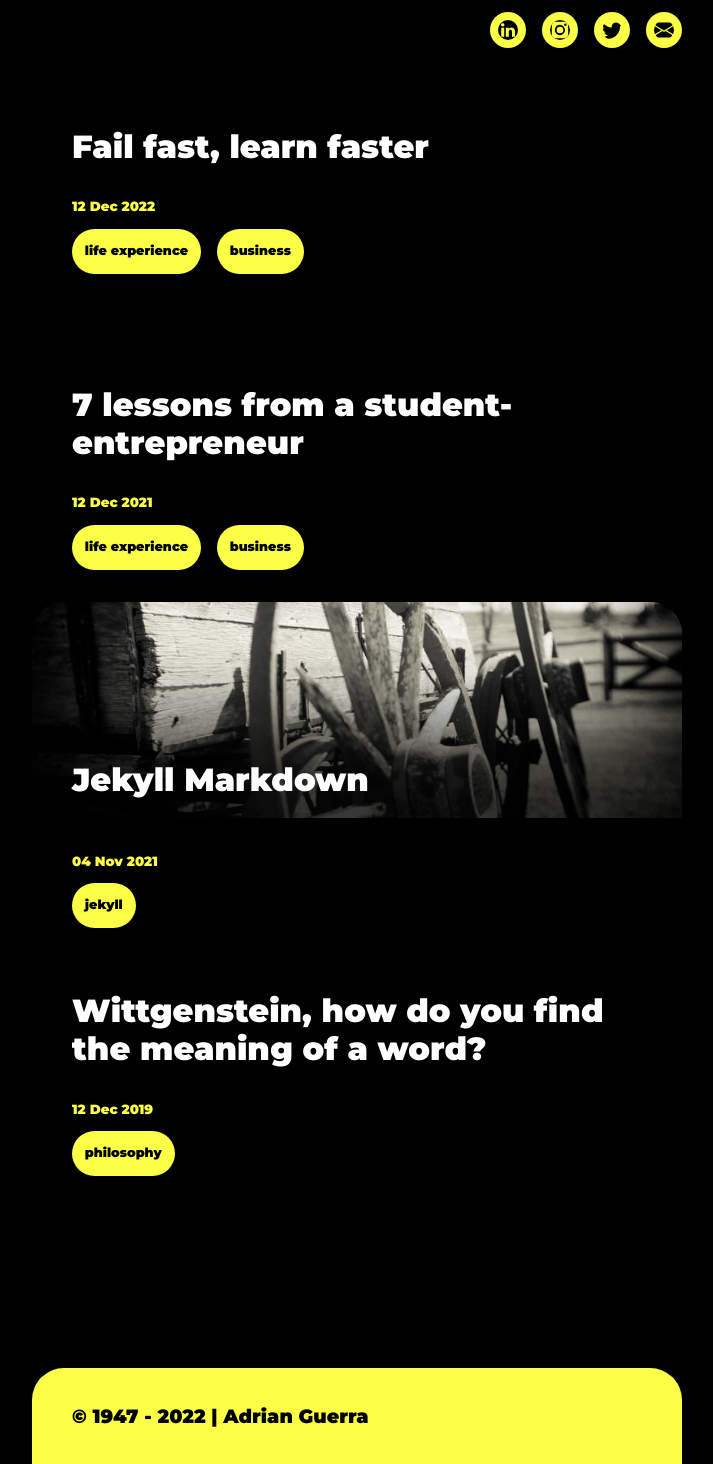
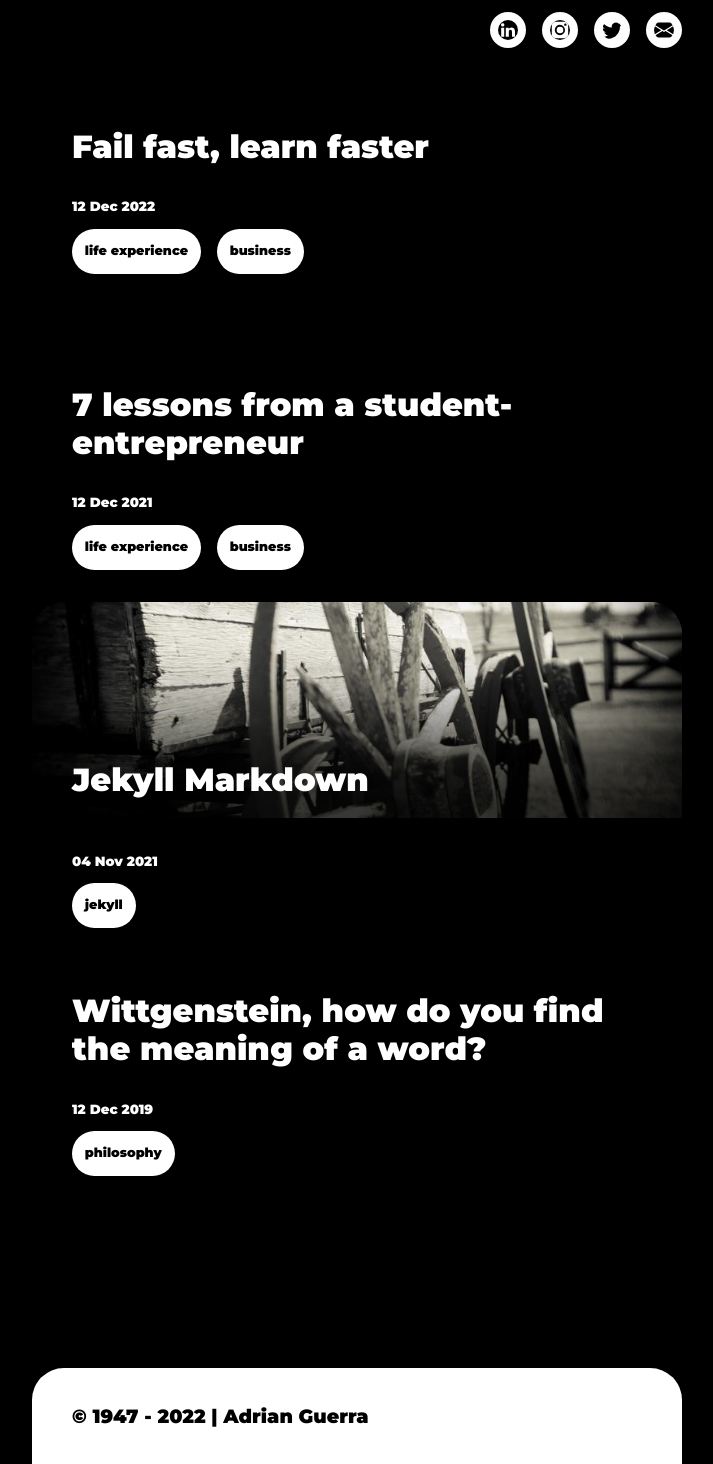
Before and after one commit to rykener/rykener.net, a Jekyll site: the page built from index.md, in a window 1280 px wide. Shown: the part 398-1862 px from the top of the page, without its empty margins (283-996 px from the left). Built offline with Jekyll 4.4.1, drawn with Linux system fonts in a browser that asks for light colours.

Commit message:
Change contrast color to white

```diff
--- a/assets/css/main.css
+++ b/assets/css/main.css
@@ -5,7 +5,7 @@
   --text-dm-site-title: #ffffff;
   --text-dm-primary: #ffffff;
   --text-dm-secondary: #ffffff;
-  --dm-contrast: #fbff45;
+  --dm-contrast: #ffffff;
   --bg-dm-primary: #000000;
   --bg-dm-secondary: #000000;
   /* Other vars */
```
